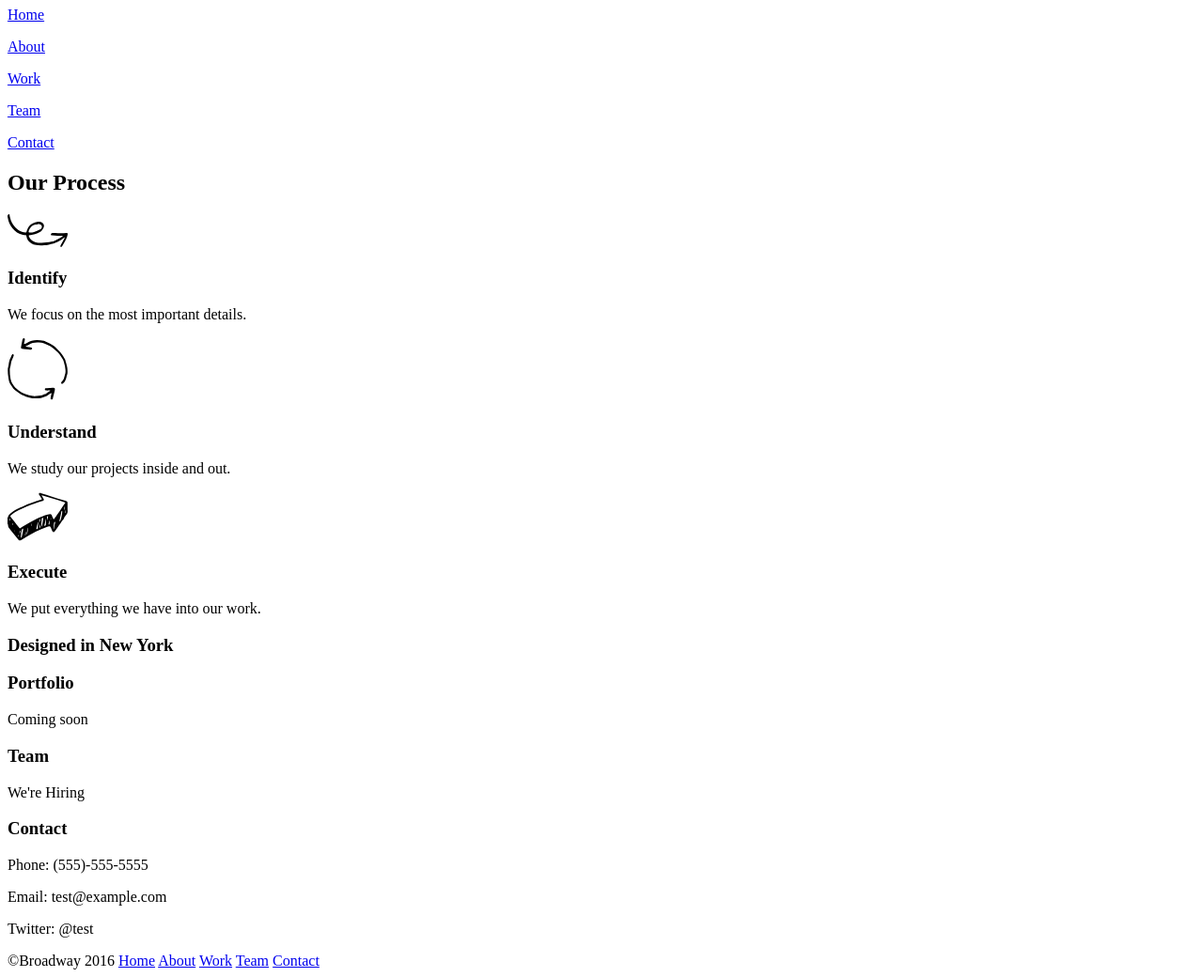
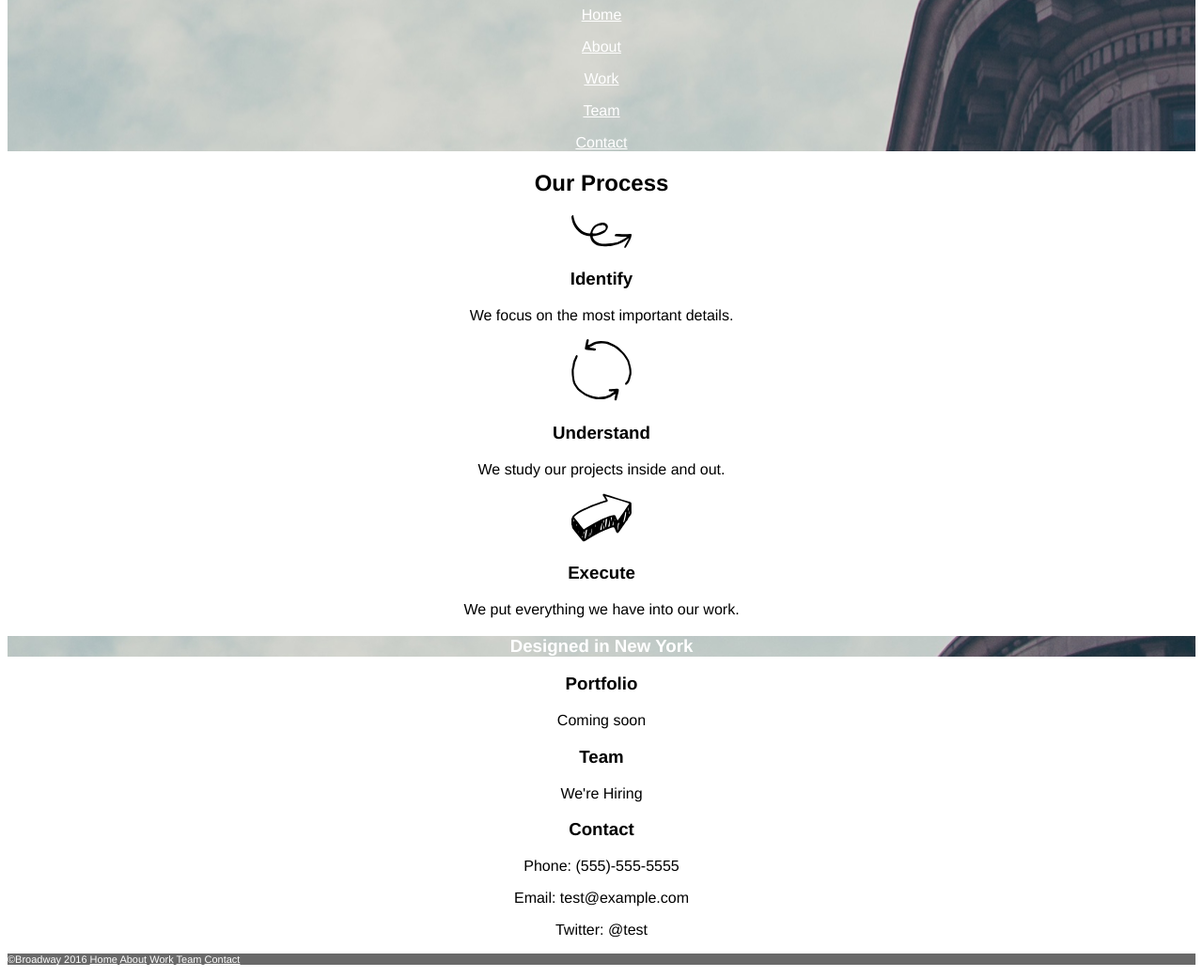
Before and after one commit to avelineamour/Broadway, a plain HTML site: page index.html in a window 1280 px wide. Shown: the part 73-1113 px from the top of the page at 94% size. Drawn offline with Linux system fonts and the light colour scheme.

Commit message:
Added Most CSS

```diff
--- a/index.html
+++ b/index.html
@@ -8,15 +8,16 @@
   <body>
     <div class="header">
       <h1>Broadway Design</h1>
-      <nav class"topnav">
-        <p><a href="./index.html">Home</a></p>
-        <p><a href="./about.html">About</a></p>
-        <p><a href="./work.html">Work</a></p>
-        <p><a href="./team.html">Team</a></p>
-        <p><a href="./contact.html">Contact</a></p>
+      <nav>
+        <p><a class="topnav" href="./index.html">Home</a></p>
+        <p><a class="topnav" href="./about.html">About</a></p>
+        <p><a class="topnav" href="./work.html">Work</a></p>
+        <p><a class="topnav" href="./team.html">Team</a></p>
+        <p><a class="topnav" href="./contact.html">Contact</a></p>
         <!--I'm assuming these link to other pages rather than than the same page because there is no need to scroll-->
       </nav>
     </div>
+
     <div class="process">
       <h2>Our Process</h2>
       <img src="./resources/images/identify.svg" />
@@ -29,9 +30,11 @@
       <h3>Execute</h3>
       <p>We put everything we have into our work.</p>
     </div>
+
     <div class="newyork">
-    <h3>Designed in New York</h3>
+      <h3 class="newyork">Designed in New York</h3>
     </div>
+
     <div class="info">
       <h3>Portfolio</h3>
       <p>Coming soon</p>
@@ -42,13 +45,14 @@
       <p>Email: test@example.com</p>
       <p>Twitter: @test</p>
     </div>
-    <div>
-      <nav class="footnav"> ©Broadway 2016
-        <a href="./index.html">Home</a>
-        <a href="./about.html">About</a>
-        <a href="./work.html">Work</a>
-        <a href="./team.html">Team</a>
-        <a href="./contact.html">Contact</a>
+
+    <div class="footnav">
+      <nav> ©Broadway 2016
+        <a class="footnav" href="./index.html">Home</a>
+        <a class="footnav" href="./about.html">About</a>
+        <a class="footnav" href="./work.html">Work</a>
+        <a class="footnav" href="./team.html">Team</a>
+        <a class="footnav" href="./contact.html">Contact</a>
       </nav>
 
     </div>
--- a/resources/css/index.css
+++ b/resources/css/index.css
@@ -0,0 +1,32 @@
+
+body {
+  font-family: Helvetica;
+  text-align: center;
+}
+
+.header {
+  background-image: url("./../images/the-flatiron-building.png");
+}
+
+h1,
+.newyork,
+.topnav,
+.footnav {
+  color: white;
+}
+
+
+h2,
+h3 {
+  color: black;
+}
+
+.footnav {
+  background-color: dimgray;
+  text-align: left;
+  font-size: 11px;
+}
+
+.newyork {
+  background-image: url("./../images/the-flatiron-building.png");
+}
```
